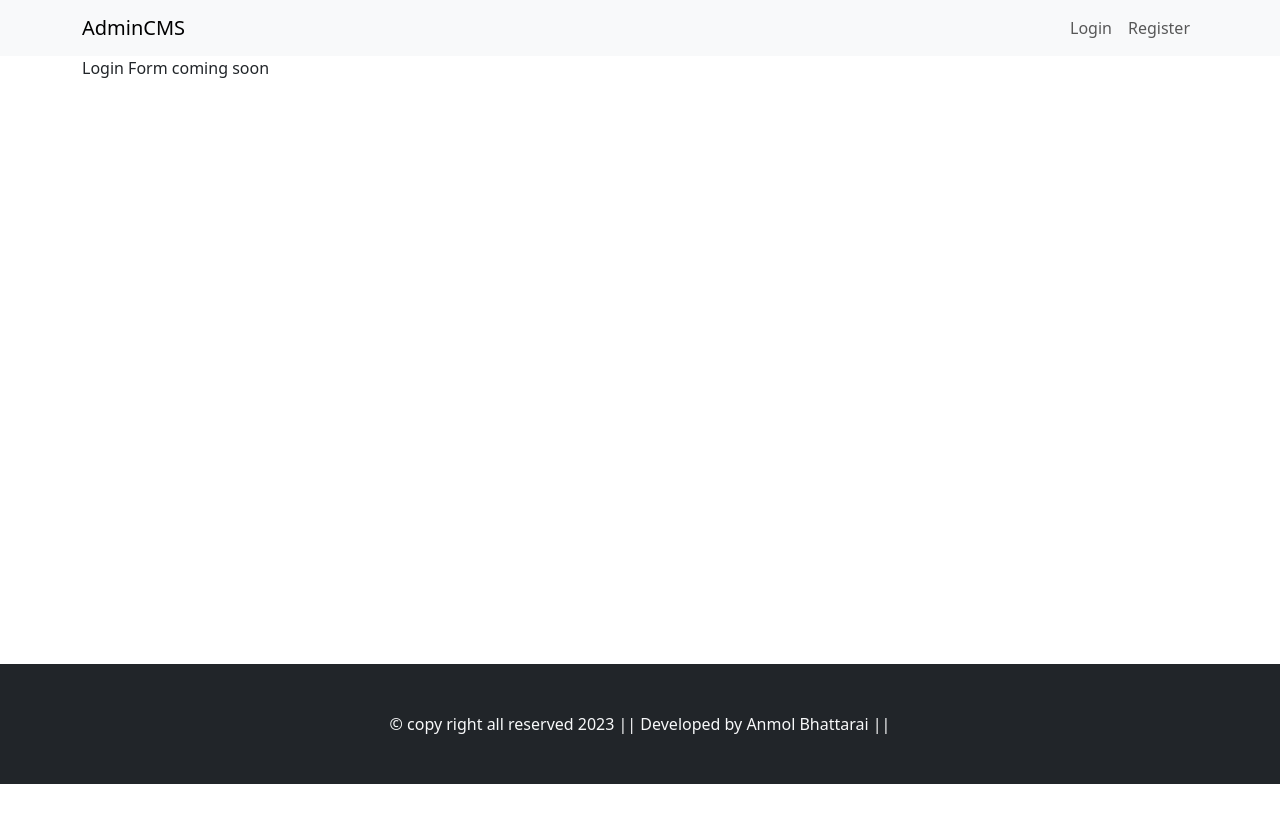
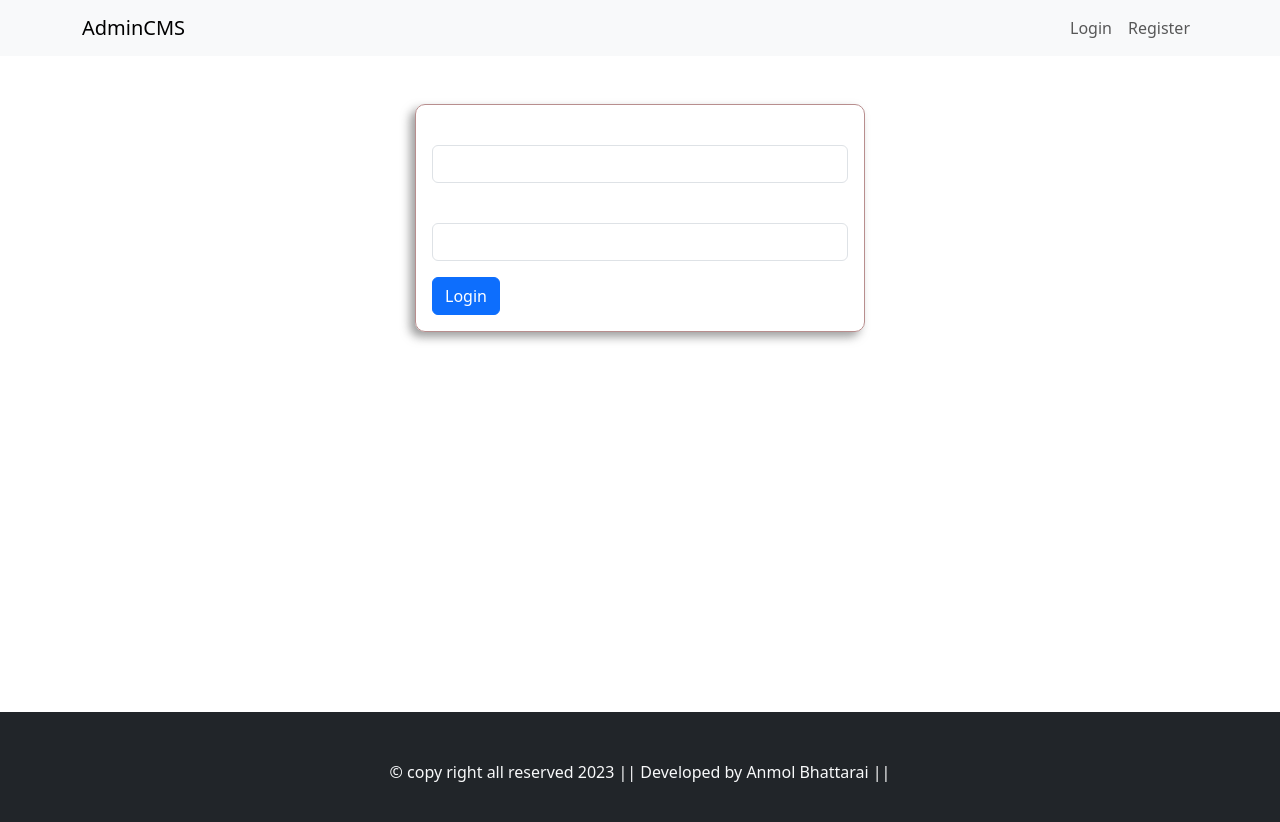
Before and after one commit to anmolft9/CMS_revision_CLIENT, a React (Create React App) app: page / in a window 1280 px wide. Shown: the top 822 px of the page. Before the commit the page ends 800 px from the top, so only its background shows below. Built offline with nearby package versions, Linux system fonts and the light colour scheme; no server answers.

Commit message:
adding the login form for the admin user

```diff
--- a/src/pages/login/LoginPage.js
+++ b/src/pages/login/LoginPage.js
@@ -1,13 +1,25 @@
 import React from "react";
 import { Header } from "../../components/Header/Header";
-import { Container } from "react-bootstrap";
+import { Button, Container } from "react-bootstrap";
 import { Footer } from "../../components/footer/Footer";
+import { Form } from "react-bootstrap";
+import { CustomInputField } from "../../components/customInputField/CustomInputField";
 
 export const LoginPage = () => {
   return (
     <div>
       <Header />
-      <Container className="page-main">Login Form coming soon</Container>
+      <Container className="page-main">
+        <div className="form">
+          <Form>
+            <CustomInputField />
+            <CustomInputField />
+            <Button variant="primary" type="submit">
+              Login
+            </Button>
+          </Form>
+        </div>
+      </Container>
       <Footer />
     </div>
   );
```
